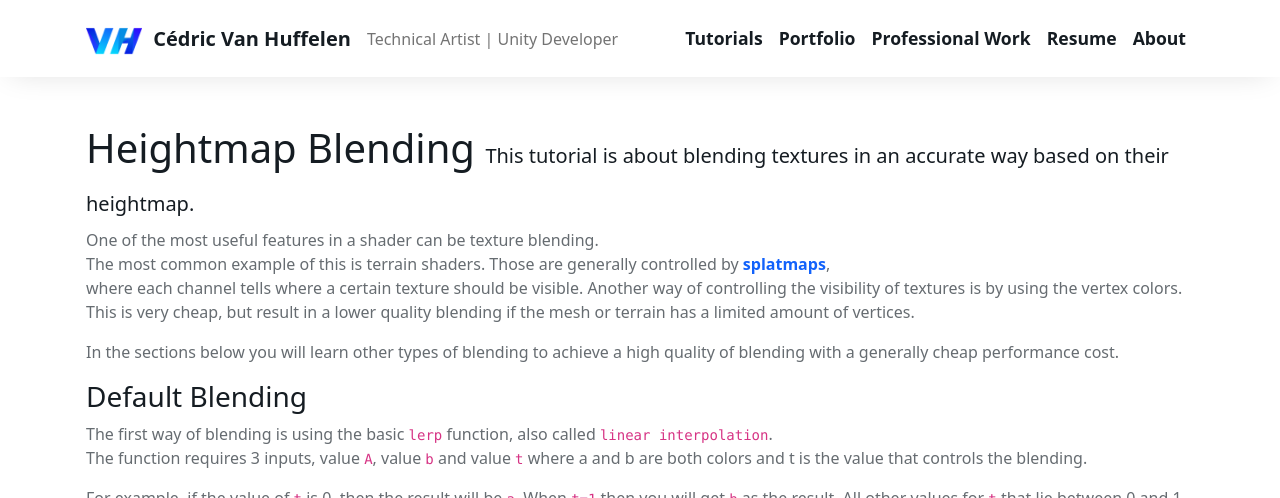
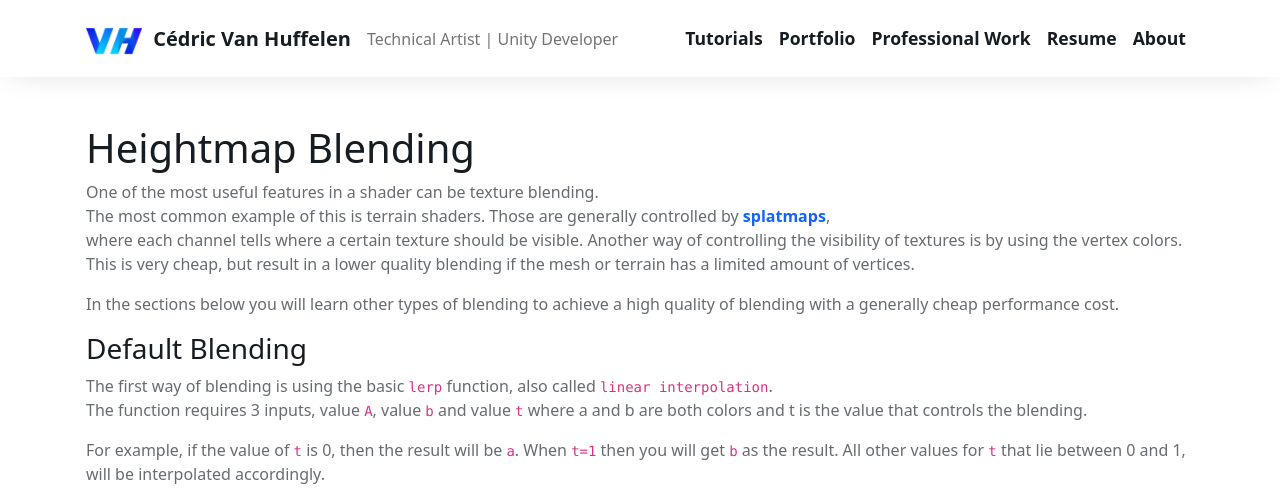
Before and after one commit to Shaderic/Shaderic.github.io, a Jekyll site: the page built from _tutorials/HeightmapBlending.md, in a window 1280 px wide and 900 px high, cut to the strip 0-498 px from the top of the window. Built offline with Jekyll 4.4.1, drawn with Linux system fonts in a browser that asks for light colours.

Commit message:
change description

```diff
--- a/_tutorials/HeightmapBlending.md
+++ b/_tutorials/HeightmapBlending.md
@@ -1,7 +1,7 @@
 ---
 layout: tutorial
 title: Heightmap Blending
-description: This tutorial is about blending textures in an accurate way based on their heightmap.
+description:
 weight: 100
 usemathjax: true
 showInFrontPage: true
```
